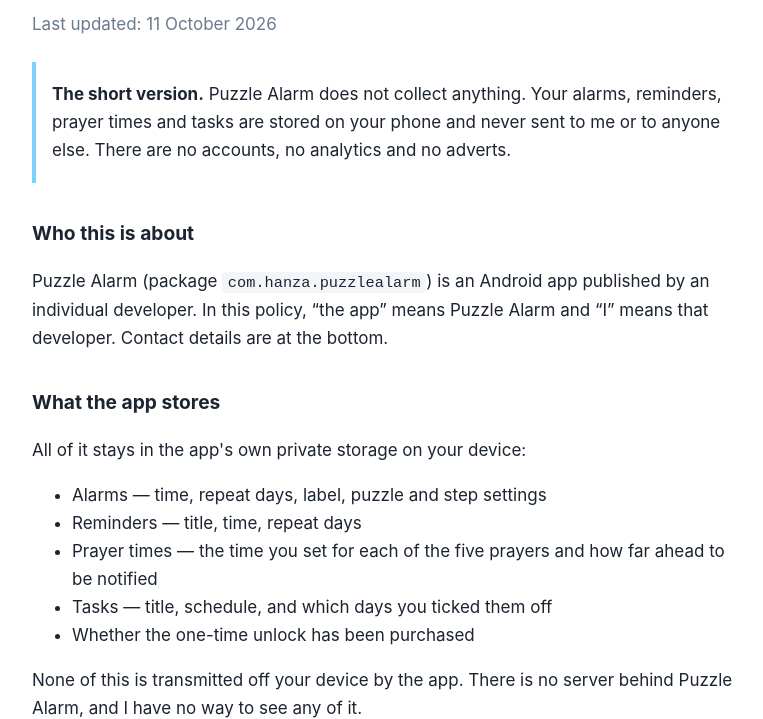
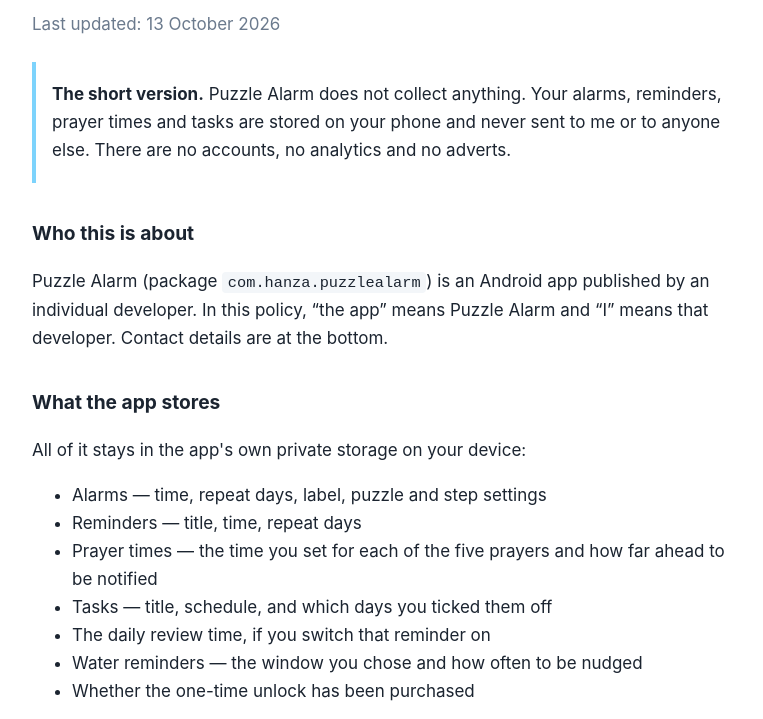
Before and after one commit to Hanzalarasool/puzzle-alarm-privacy, a plain HTML site: page index.html in a window 1280 px wide. Shown: the part 105-824 px from the top of the page, without its empty margins (256-1019 px from the left). Drawn offline with Linux system fonts and the light colour scheme.

Commit message:
Revise privacy policy update date and details
Updated the last updated date and added new items to the privacy policy.

```diff
--- a/index.html
+++ b/index.html
@@ -30,7 +30,7 @@
 <body>
 
 <h1>Privacy Policy — Puzzle Alarm</h1>
-<p class="sub">Last updated: 11 October 2026</p>
+<p class="sub">Last updated: 13 October 2026</p>
 
 <div class="box">
   <p><strong>The short version.</strong> Puzzle Alarm does not collect anything. Your
@@ -52,6 +52,8 @@
   <li>Reminders — title, time, repeat days</li>
   <li>Prayer times — the time you set for each of the five prayers and how far ahead to be notified</li>
   <li>Tasks — title, schedule, and which days you ticked them off</li>
+  <li>The daily review time, if you switch that reminder on</li>
+  <li>Water reminders — the window you chose and how often to be nudged</li>
   <li>Whether the one-time unlock has been purchased</li>
 </ul>
 <p>
```
